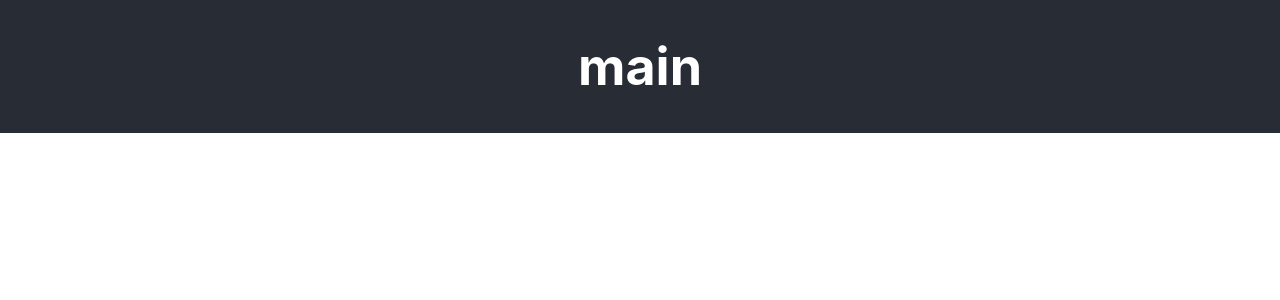
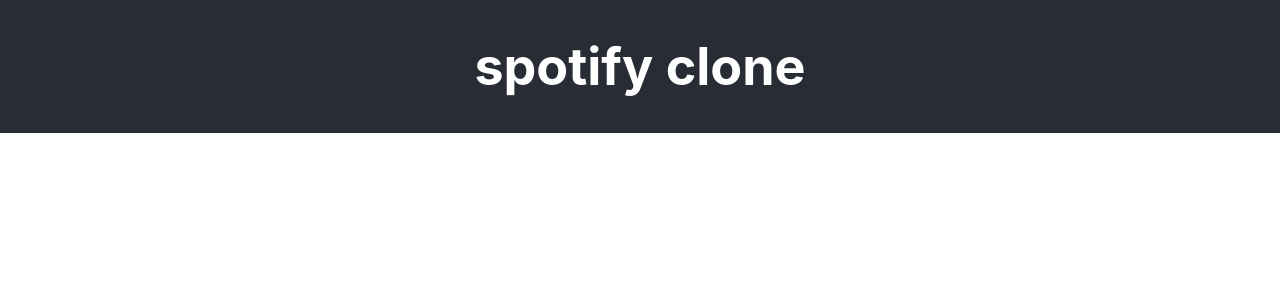
Before and after one commit to pravinv1998/spotify_clone, a React (Create React App) app: page / in a window 1280 px wide. Shown: the top 300 px of the page. Built offline with nearby package versions, Linux system fonts and the light colour scheme.

Commit message:
secon initial cimmit

```diff
--- a/package.json
+++ b/package.json
@@ -3,6 +3,7 @@
   "version": "0.1.0",
   "private": true,
   "dependencies": {
+    "@material-ui/core": "^4.11.3",
     "@testing-library/jest-dom": "^5.11.4",
     "@testing-library/react": "^11.1.0",
     "@testing-library/user-event": "^12.1.10",
--- a/src/App.js
+++ b/src/App.js
@@ -5,7 +5,7 @@ import "./App.css";
 function App() {
   return (
     <div className="App">
-      <h1>main</h1>
+      <h1>spotify clone</h1>
     </div>
   );
 }
```
Also changed, not shown: 1 other file (tests, documents, lock files or other folders).
